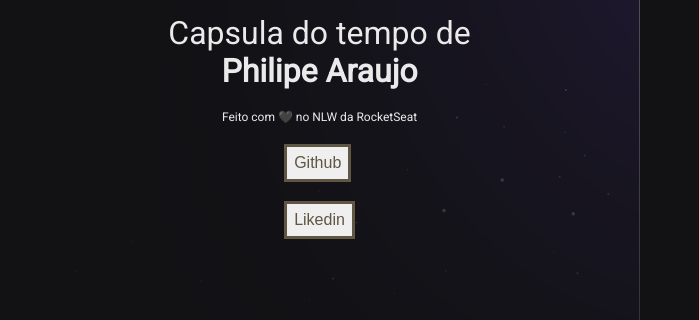
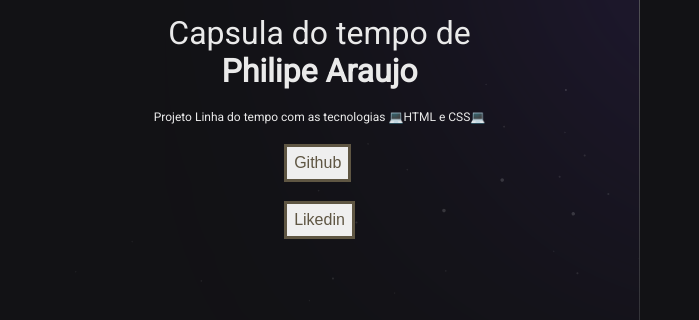
Before and after one commit to philipear/NLW-SapceTime, a plain HTML site: page index.html in a window 1280 px wide. Shown: the part 398-718 px from the top of the page, 0-699 px from the left. Drawn offline with Linux system fonts and the light colour scheme.

Commit message:
atual. tagsapan

```diff
--- a/index.html
+++ b/index.html
@@ -24,7 +24,7 @@
         <strong>Philipe Araujo</strong>
       </p>
 
-      <span>Feito com 🖤 no NLW da RocketSeat</span>
+      <span>Projeto Linha do tempo com as tecnologias 💻HTML e CSS💻</span>
       <div>
 
           <a href="https://github.com/philipear" target="_blank"><button>Github</button></a><br><br>
```
